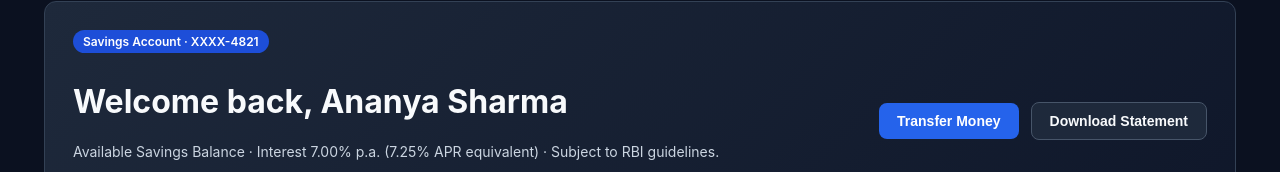
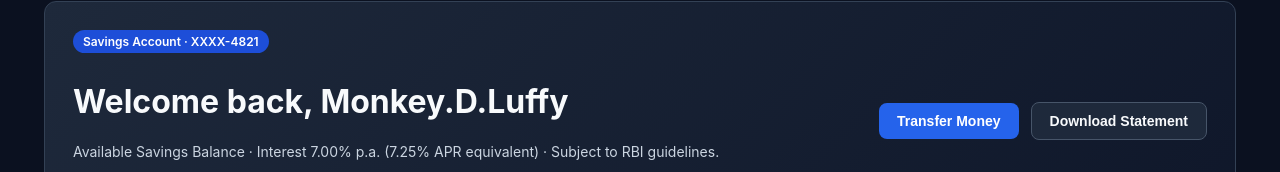
Before and after one commit to Anany-NexGen/pixelmind-vite, a React (Vite) app: page / in a window 1280 px wide. Shown: the part 117-289 px from the top of the page. Built offline with nearby package versions, Linux system fonts and the light colour scheme; no server answers.

Commit message:
feat: change user name to Monkey.D.Luffy

```diff
--- a/src/pages/Cards.tsx
+++ b/src/pages/Cards.tsx
@@ -28,7 +28,7 @@ export function Cards() {
             <div className="card-chip" />
             <div className="card-number">•••• •••• •••• 8842</div>
             <div className="card-footer">
-              <span>ANANYA SHARMA</span>
+              <span>MONKEY.D.LUFFY</span>
               <span>VALID THRU 08/29</span>
             </div>
           </div>
--- a/src/pages/Dashboard.tsx
+++ b/src/pages/Dashboard.tsx
@@ -47,7 +47,7 @@ export function Dashboard() {
       <div className="hero-banner">
         <div>
           <span className="badge-pill">Savings Account · XXXX-4821</span>
-          <h1>Welcome back, Ananya Sharma</h1>
+          <h1>Welcome back, Monkey.D.Luffy</h1>
           <p className="subtitle">
             Available Savings Balance · Interest 7.00% p.a. (7.25% APR equivalent) · Subject to RBI guidelines.
           </p>
```
